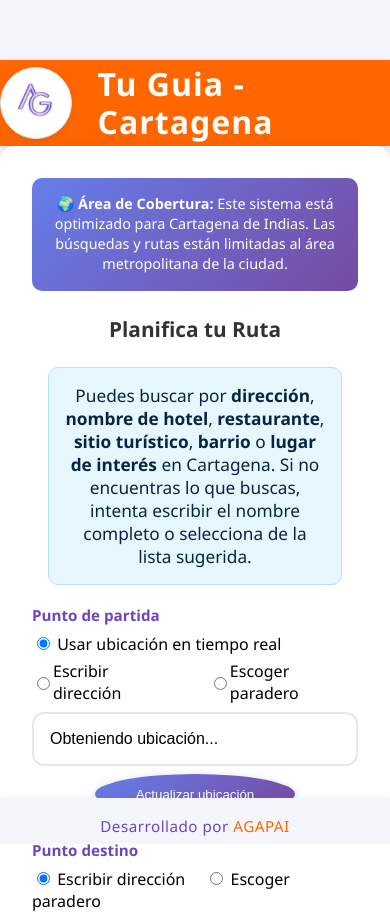
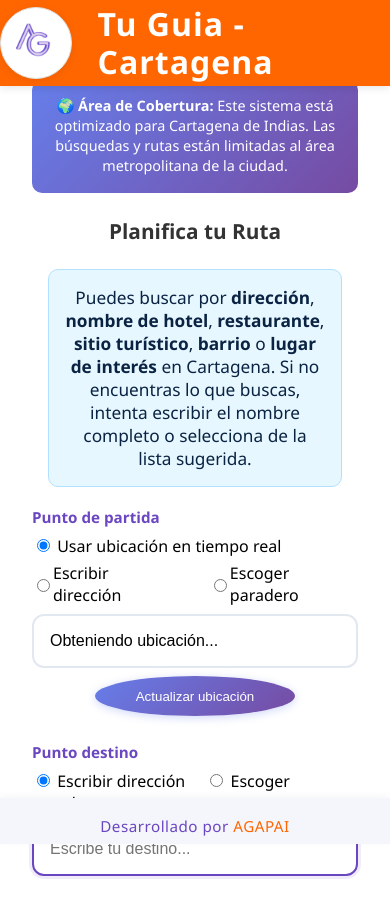
Before and after one commit to aablanquicet27/tuguia-transcaribe, a plain HTML site: page index.html in a window 390 px wide. Shown: the top 915 px of the page. Drawn offline with nearby package versions, Linux system fonts and the light colour scheme; some packages are replaced by stand-ins of ours; no server answers.

Commit message:
ajuste header fijo para moviles

```diff
--- a/index.html
+++ b/index.html
@@ -12,7 +12,7 @@
             font-family: 'Segoe UI', Arial, sans-serif;
             margin: 0;
             background: #f4f6fb;
-            padding-top: calc(130px + env(safe-area-inset-top, 0)) !important;
+            padding-top: 80px !important;
         }
         header {
             background: #ff6600;
@@ -1218,46 +1218,22 @@
         }
         /* === HEADER STICKY (fijo arriba) y COMPACTO EN MÓVILES (ajuste fuerte) === */
         #headerTitle {
-          /* height, min-height, max-height, display, align-items, justify-content, background, color, box-shadow, padding conservados */
-          height: 4.5vh;
-          min-height: 34px;
-          max-height: 63px;
-          display: flex;
-          align-items: center;
-          justify-content: center;
+          position: fixed;
+          top: 0;
+          left: 0;
+          width: 100%;
+          z-index: 9999;
+          padding: 1.2rem 0;
           background: #ff6600;
           color: #fff;
           box-shadow: 0 2px 8px rgba(0,0,0,0.10);
-          padding: 0 0.45rem;
-          position: fixed;
-          top: env(safe-area-inset-top, 0);
-          left: 0;
-          width: 100vw;
-          z-index: 9999;
         }
         @media (max-width: 600px) {
           #headerTitle {
-            height: 4.5vh;
-            min-height: 25px;
-            max-height: 40px;
-            padding: 0 0.27rem;
-            position: static;
-          }
-          #headerTitle > img,
-          #headerTitle img {
-            height: 32px !important;
-            width: 32px !important;
-            padding: 2px !important;
-            margin: 0 6px !important;
-          }
-          #headerTitle span {
-            font-size: 1rem !important;
-            line-height: 1.1 !important;
-            padding: 0 !important;
-            margin: 0 !important;
+            padding: 0.7rem 0;
           }
           body {
-            padding-top: calc(60px + env(safe-area-inset-top, 0)) !important;
+            padding-top: 48px !important;
           }
         }
         /* === HEADER ALTO REDUCIDO AL 4.5% DEL VIEWPORT (90% del anterior) === */
```
